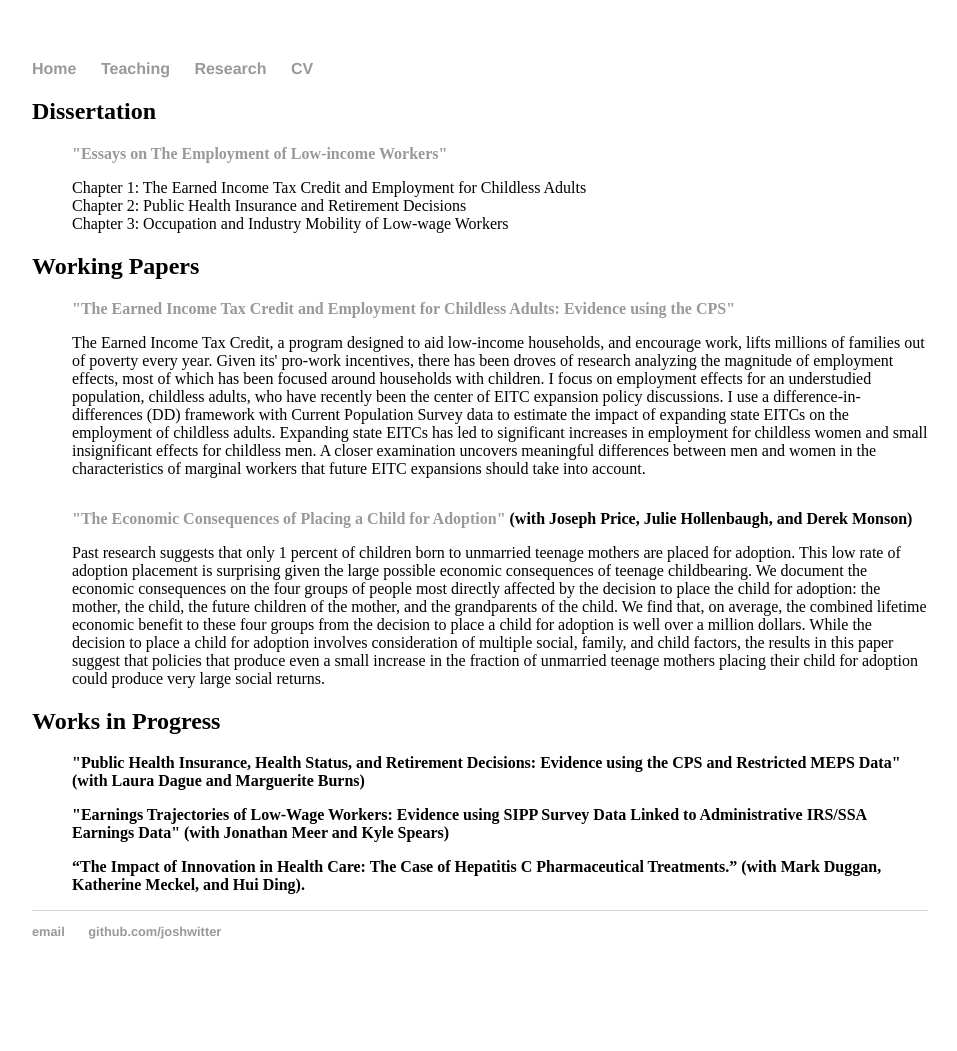
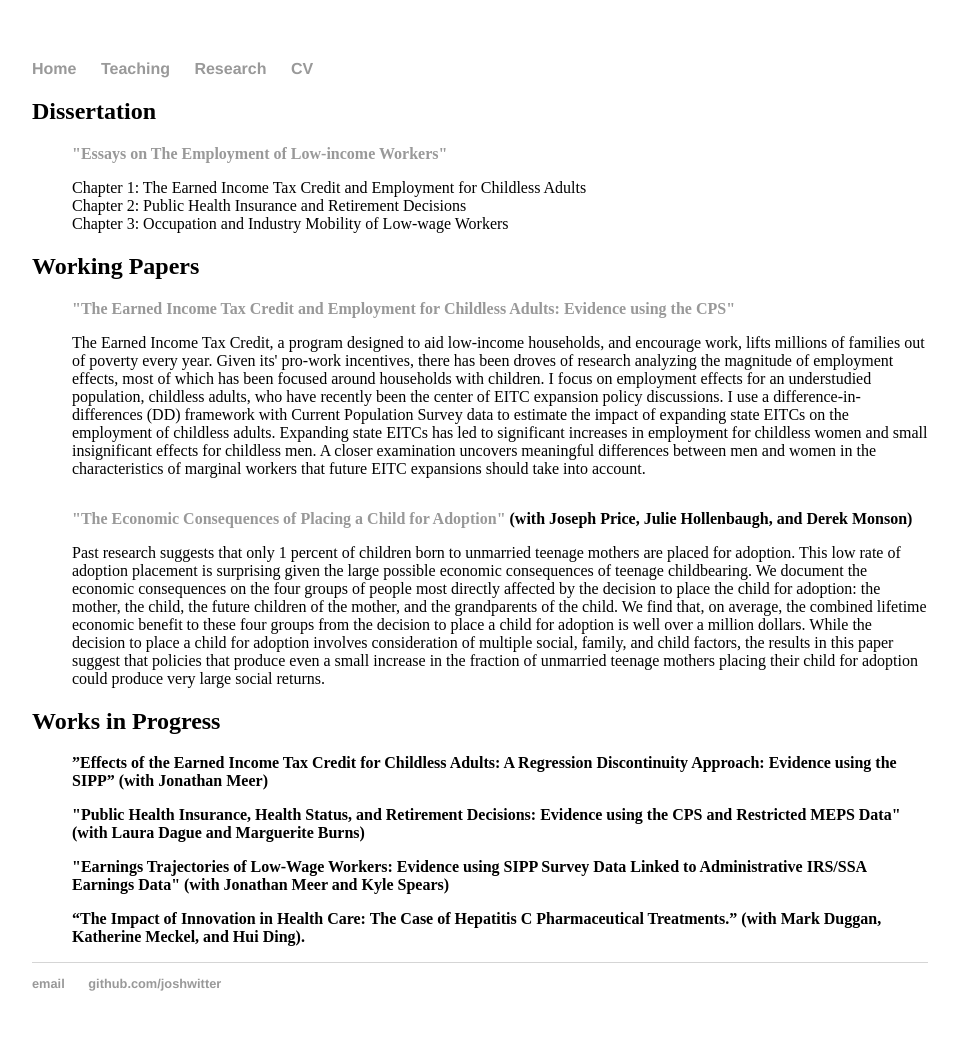
Before and after one commit to joshwitter/joshwitter.github.io, a Jekyll site: the page built from research/index.html, in a window 1280 px wide. Shown: the whole page, without its empty margins (160-1117 px from the left). Built offline with Jekyll 4.4.1, drawn with Linux system fonts in a browser that asks for light colours; before the commit the page ends 999 px from its top, so only the background shows below that.

Commit message:
Update index.html

```diff
--- a/research/index.html
+++ b/research/index.html
@@ -36,6 +36,8 @@ title: Research
 
 <h2>Works in Progress</h2>
 <ul style="list-style-type:none">
+  <li style=" padding: 0 0 1em 0"> <b> ”Effects of the Earned Income Tax Credit for Childless Adults: A Regression Discontinuity Approach: Evidence
+using the SIPP” (with Jonathan Meer) </b></li>
   <li style=" padding: 0 0 1em 0"> <b>"Public Health Insurance, Health Status, and Retirement Decisions: Evidence using the CPS and Restricted MEPS Data" (with Laura Dague and Marguerite Burns) </b></li>
   <li style=" padding: 0 0 1em 0"> <b>"Earnings Trajectories of Low-Wage Workers: Evidence using SIPP Survey Data Linked to Administrative IRS/SSA Earnings Data" (with Jonathan Meer and Kyle Spears) </b></li>
   <li> <b>“The Impact of Innovation in Health Care: The Case of Hepatitis C Pharmaceutical Treatments.” (with Mark Duggan, Katherine Meckel, and Hui Ding). </b></li>
```
